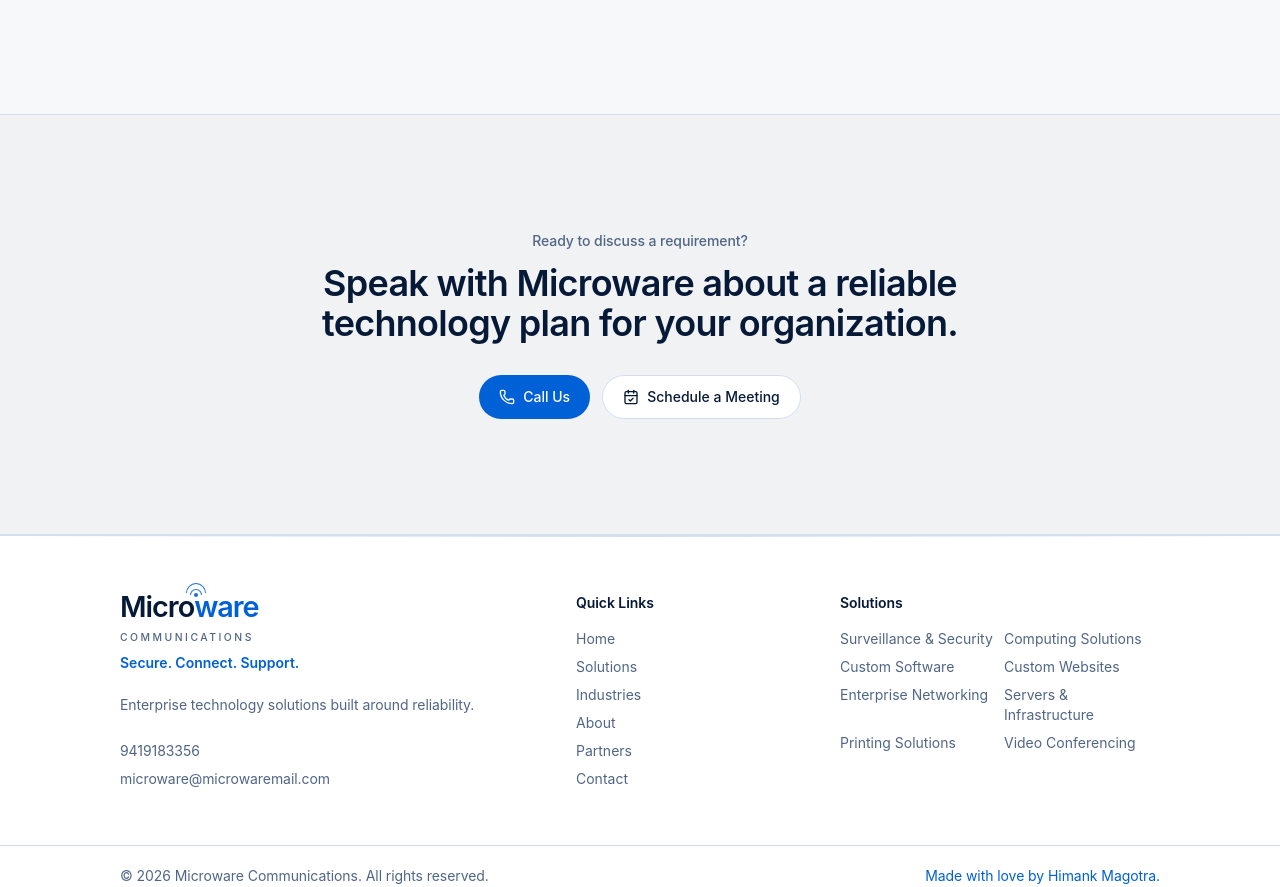
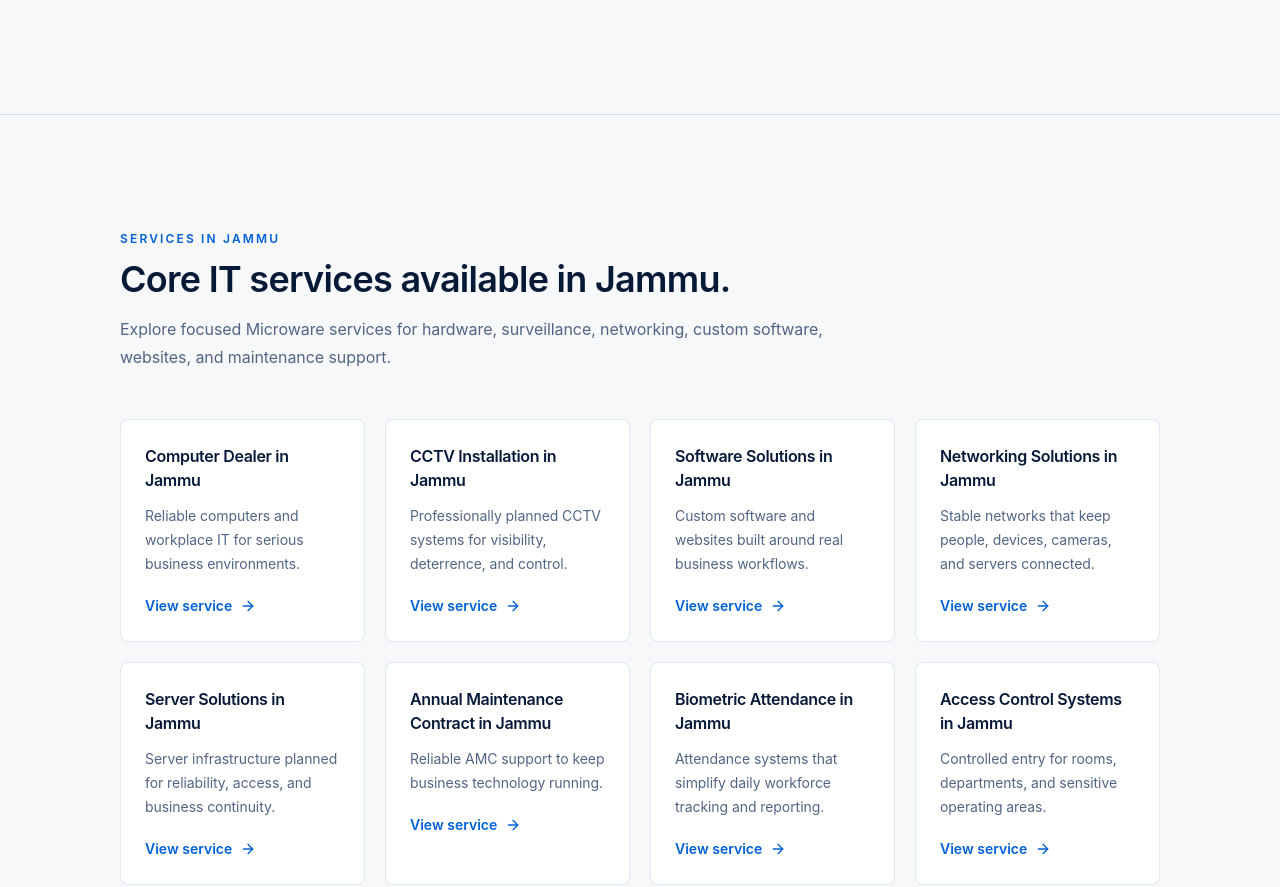
Before and after one commit to himank1m/microcom, a Next.js app: page / in a window 1280 px wide. Shown: the part 1913-2800 px from the top of the page. Built offline with nearby package versions, Linux system fonts and the light colour scheme; no server answers; the database is empty.

Commit message:
Improve service page discoverability

```diff
--- a/src/app/about/page.tsx
+++ b/src/app/about/page.tsx
@@ -1,6 +1,7 @@
 import type { Metadata } from "next";
 import { Approach } from "@/components/sections/Approach";
 import { FinalCTA } from "@/components/sections/FinalCTA";
+import { ServiceLinksBand } from "@/components/sections/ServiceLinksBand";
 import { Reveal } from "@/components/ui/Reveal";
 import { SectionHeading } from "@/components/ui/SectionHeading";
 
@@ -41,6 +42,21 @@
         </div>
       </section>
       <Approach />
+      <ServiceLinksBand
+        eyebrow="Experience across services"
+        title="Technology areas Microware supports every day."
+        description="From computers and CCTV to software, websites, networks, servers, and AMC support, Microware brings practical experience across the systems organizations depend on."
+        serviceSlugs={[
+          "enterprise-it-solutions-jammu",
+          "computer-dealer-jammu",
+          "cctv-installation-jammu",
+          "software-solutions-jammu",
+          "it-infrastructure-jammu",
+          "annual-maintenance-contract-jammu",
+          "cloud-solutions-jammu",
+          "cyber-security-jammu"
+        ]}
+      />
       <FinalCTA />
     </>
   );
--- a/src/app/industries/page.tsx
+++ b/src/app/industries/page.tsx
@@ -1,6 +1,7 @@
 import type { Metadata } from "next";
 import { FinalCTA } from "@/components/sections/FinalCTA";
 import { IndustriesGrid } from "@/components/sections/IndustriesGrid";
+import { ServiceLinksBand } from "@/components/sections/ServiceLinksBand";
 import { SectionHeading } from "@/components/ui/SectionHeading";
 import { Reveal } from "@/components/ui/Reveal";
 
@@ -28,6 +29,20 @@
         </div>
       </section>
       <IndustriesGrid />
+      <ServiceLinksBand
+        title="Services matched to operational environments."
+        description="Different sectors need different infrastructure priorities. Explore the services most often connected to secure, reliable, multi-user environments."
+        serviceSlugs={[
+          "cctv-installation-jammu",
+          "access-control-systems-jammu",
+          "biometric-attendance-jammu",
+          "structured-cabling-jammu",
+          "wireless-networking-jammu",
+          "server-solutions-jammu",
+          "epabx-systems-jammu",
+          "cyber-security-jammu"
+        ]}
+      />
       <FinalCTA />
     </>
   );
--- a/src/app/page.tsx
+++ b/src/app/page.tsx
@@ -1,6 +1,7 @@
 import type { Metadata } from "next";
 import { FinalCTA } from "@/components/sections/FinalCTA";
 import { Hero } from "@/components/sections/Hero";
+import { ServiceLinksBand } from "@/components/sections/ServiceLinksBand";
 import { SolutionsGrid } from "@/components/sections/SolutionsGrid";
 import { TrustMetrics } from "@/components/sections/TrustMetrics";
 
@@ -16,6 +17,20 @@
       <Hero />
       <TrustMetrics />
       <SolutionsGrid compact />
+      <ServiceLinksBand
+        title="Core IT services available in Jammu."
+        description="Explore focused Microware services for hardware, surveillance, networking, custom software, websites, and maintenance support."
+        serviceSlugs={[
+          "computer-dealer-jammu",
+          "cctv-installation-jammu",
+          "software-solutions-jammu",
+          "networking-solutions-jammu",
+          "server-solutions-jammu",
+          "annual-maintenance-contract-jammu",
+          "biometric-attendance-jammu",
+          "access-control-systems-jammu"
+        ]}
+      />
       <FinalCTA />
     </>
   );
--- a/src/app/solutions/page.tsx
+++ b/src/app/solutions/page.tsx
@@ -36,8 +36,8 @@
         <div className="container">
           <Reveal>
             <SectionHeading
-              eyebrow="Service expertise"
-              title="Explore Microware capabilities in detail."
+              eyebrow="Services in Jammu"
+              title="Explore Microware services in detail."
               description="Find focused information for computers, CCTV, networking, software, websites, cabling, servers, cloud, security, and AMC support."
             />
           </Reveal>
--- a/src/components/layout/Footer.tsx
+++ b/src/components/layout/Footer.tsx
@@ -1,6 +1,5 @@
 import Link from "next/link";
 import { site } from "@/lib/utils";
-import { solutions } from "@/data/solutions";
 import { ViewCounter } from "@/components/sections/ViewCounter";
 
 const quickLinks = [
@@ -10,6 +9,17 @@
   ["About", "/about"],
   ["Partners", "/partners"],
   ["Contact", "/contact"]
+];
+
+const footerSolutions = [
+  ["Computer Dealer in Jammu", "/computer-dealer-jammu"],
+  ["CCTV Installation in Jammu", "/cctv-installation-jammu"],
+  ["EPABX Systems in Jammu", "/epabx-systems-jammu"],
+  ["Networking Solutions in Jammu", "/networking-solutions-jammu"],
+  ["Server Solutions in Jammu", "/server-solutions-jammu"],
+  ["Biometric Attendance in Jammu", "/biometric-attendance-jammu"],
+  ["Access Control Systems in Jammu", "/access-control-systems-jammu"],
+  ["AMC Services in Jammu", "/annual-maintenance-contract-jammu"]
 ];
 
 export function Footer() {
@@ -56,9 +66,9 @@
         <div>
           <p className="text-sm font-semibold text-foreground">Solutions</p>
           <div className="mt-4 grid gap-2 sm:grid-cols-2 md:grid-cols-1 lg:grid-cols-2">
-            {solutions.slice(0, 8).map((solution) => (
-              <Link key={solution.title} href="/solutions" className="text-sm text-muted-foreground transition hover:text-primary">
-                {solution.title}
+            {footerSolutions.map(([label, href]) => (
+              <Link key={href} href={href} className="text-sm text-muted-foreground transition hover:text-primary">
+                {label}
               </Link>
             ))}
           </div>
--- /dev/null
+++ b/src/components/sections/ServiceLinksBand.tsx
@@ -0,0 +1,44 @@
+import Link from "next/link";
+import { ArrowRight } from "lucide-react";
+import { Card } from "@/components/ui/Card";
+import { Reveal } from "@/components/ui/Reveal";
+import { SectionHeading } from "@/components/ui/SectionHeading";
+import { getLocalService, type LocalServicePage } from "@/data/localServices";
+
+type ServiceLinksBandProps = {
+  description: string;
+  eyebrow?: string;
+  serviceSlugs: string[];
+  title: string;
+};
+
+export function ServiceLinksBand({ description, eyebrow = "Services in Jammu", serviceSlugs, title }: ServiceLinksBandProps) {
+  const services = serviceSlugs
+    .map((slug) => getLocalService(slug))
+    .filter((service): service is LocalServicePage => Boolean(service));
+
+  return (
+    <section className="section border-t border-border bg-muted/45 dark:bg-background">
+      <div className="container">
+        <Reveal>
+          <SectionHeading eyebrow={eyebrow} title={title} description={description} />
+        </Reveal>
+        <div className="mt-12 grid gap-5 sm:grid-cols-2 lg:grid-cols-4">
+          {services.map((service) => (
+            <Reveal key={service.slug}>
+              <Link href={`/${service.slug}`} className="group block h-full">
+                <Card className="h-full p-6">
+                  <h3 className="text-base font-semibold text-foreground">{service.title}</h3>
+                  <p className="mt-3 text-sm leading-6 text-muted-foreground">{service.hero}</p>
+                  <span className="mt-5 inline-flex items-center gap-2 text-sm font-semibold text-primary">
+                    View service <ArrowRight className="size-4 transition group-hover:translate-x-1" aria-hidden />
+                  </span>
+                </Card>
+              </Link>
+            </Reveal>
+          ))}
+        </div>
+      </div>
+    </section>
+  );
+}
```
